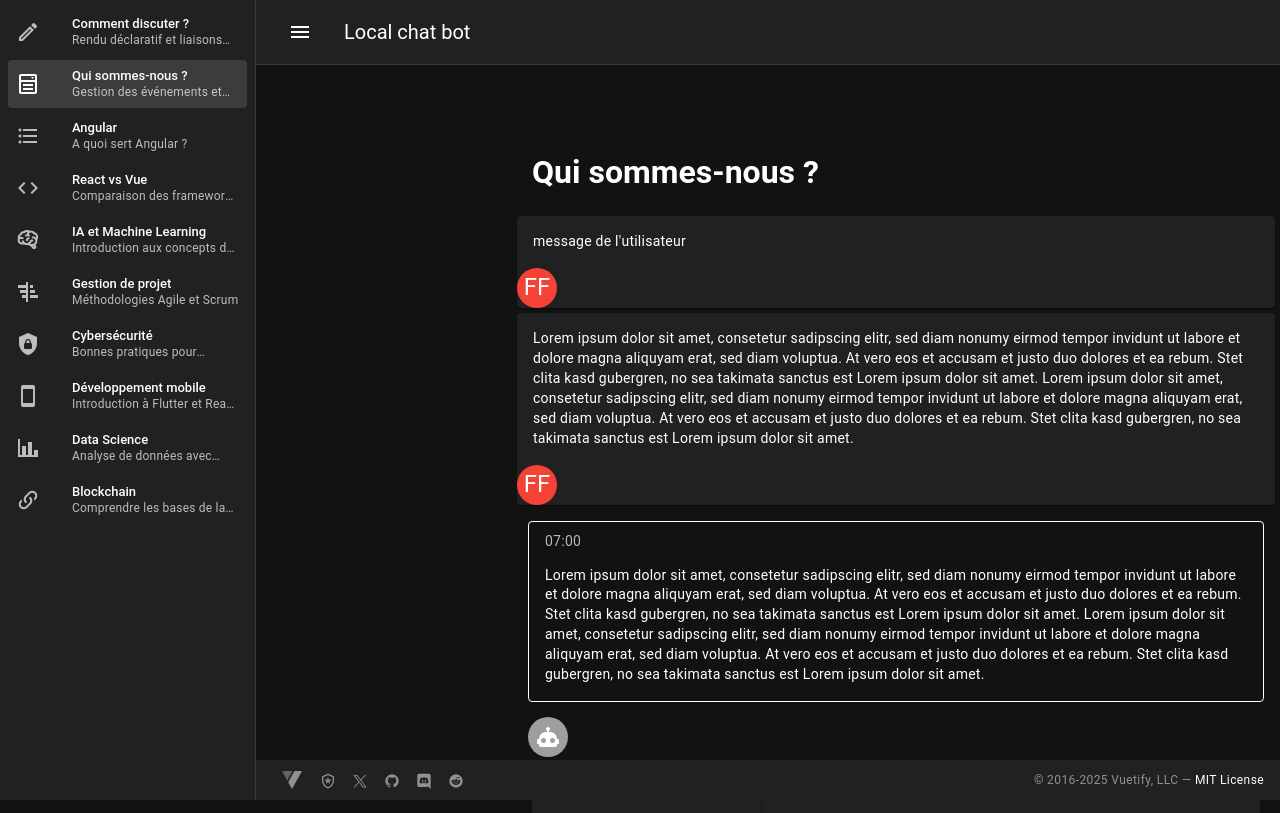
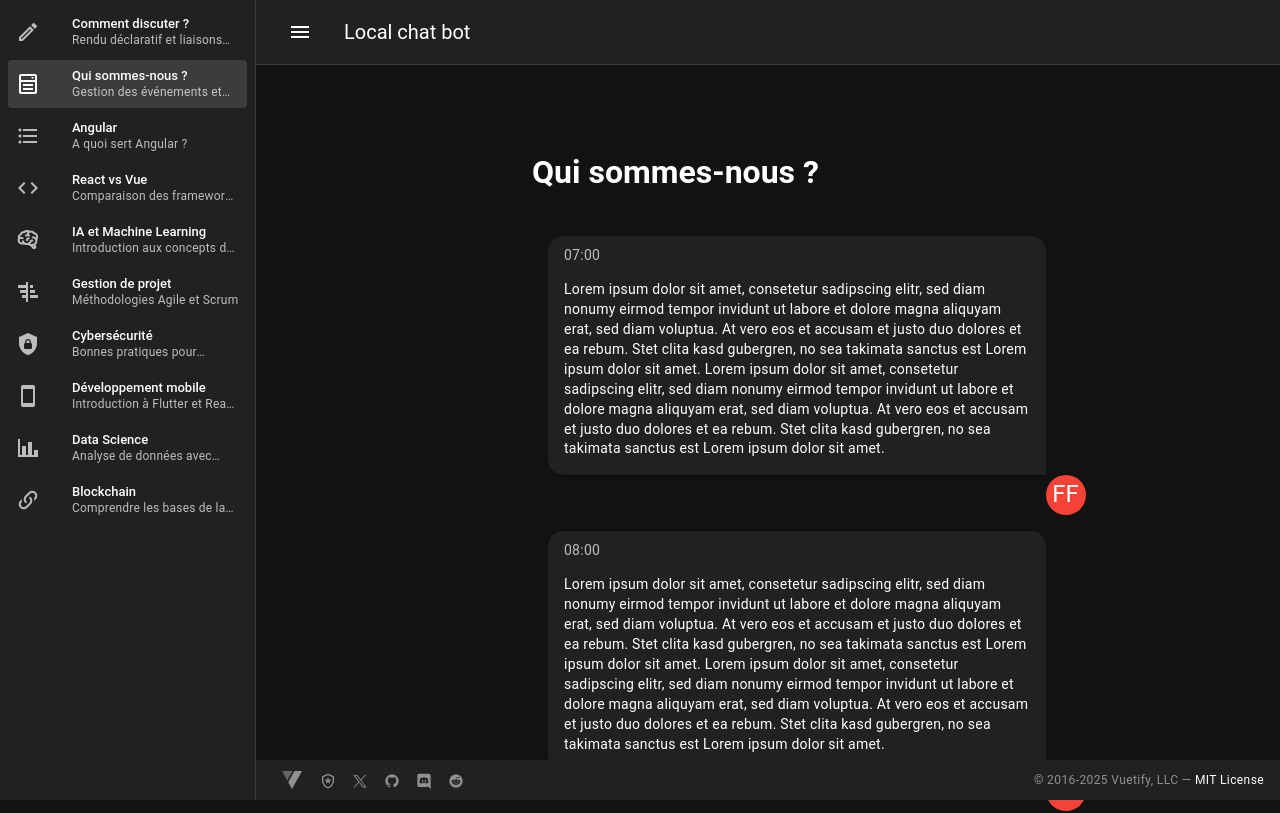
Before and after one commit to LeBonVieuBelouga/ai-interface, a Vue app: page /Exemple1 in a window 1280 px wide. Shown: the top 813 px of the page. Built offline with nearby package versions, Linux system fonts and the light colour scheme.

Commit message:
adaptation des messages utilisateur
les messages des utilisateurs ressemble plus à ceux du bot mais ont été modifié pour  qu'il ressemble plus a des bulles de dialogue

```diff
--- a/src/components/AiMessage.vue
+++ b/src/components/AiMessage.vue
@@ -20,7 +20,7 @@
 <script setup>
 defineProps({
   message: {
-    type: [],
+    type: Object,
     required: true,
   },
 });
@@ -29,5 +29,6 @@ defineProps({
 <style scoped lang="sass">
   .v-avatar
     margin-top: 15px
-
+  .v-card
+    margin-top: 1.5em
 </style>
--- a/src/components/UserMessage.vue
+++ b/src/components/UserMessage.vue
@@ -1,35 +1,51 @@
 <template>
-  <v-card class="message">
-    <v-card-text>
-      {{message}}
-    </v-card-text>
-    <v-avatar color="red">
+  <div class="ma-4 message-container"> <!-- Ajout de la classe message-container -->
+    <v-card
+      :subtitle="message.time"
+      class="message-card"
+    >
+      <v-card-text>
+        {{ message.text }}
+      </v-card-text>
+    </v-card>
+    <v-avatar color="red" class="avatar"> <!-- Ajout de la classe avatar -->
       <span class="white--text text-h5">{{ profil }}</span>
     </v-avatar>
-  </v-card>
-
+  </div>
 </template>
 
 <script setup>
 defineProps({
+  message: {
+    type: Object,
+    required: true,
+  },
   profil: {
     type: String,
     required: false,
-    default: 'U'
-  },
-  message: {
-    type: String,
-    required: true,
+    default: 'U', // Valeur par défaut si le profil n'est pas fourni
   },
 });
 </script>
 
 <style scoped lang="sass">
-  .message
-    margin: 5px
+.message-container
+  position: relative
+  // Nécessaire pour le positionnement absolu de l'avatar
+  max-width: 70% // Limite la largeur du conteneur
+  padding: 20px // Espacement entre les messages
 
-  .profil
-    margin-bottom: 0
+.message-card
+  border-radius: 15px 15px 0px 15px
 
-
+.avatar
+  position: absolute
+  // Positionnement absolu par rapport au conteneur parent
+  bottom: -20px
+  // Déplace l'avatar vers le bas
+  right: -20px
+  // Déplace l'avatar vers la gauche
+  width: 40px
+  // Taille de l'avatar
+  height: 40px
 </style>
--- a/src/pages/Exemple1.vue
+++ b/src/pages/Exemple1.vue
@@ -2,16 +2,16 @@
   <h1 class="ma-5"> Qui sommes-nous ?</h1>
 
   <UserMessage
-    v-for="(message, index) in messages"
+    v-for="(userMessage, index) in userMessages"
     :key="index"
     :profil="profil"
-    :message="message"
+    :message="userMessage"
   />
 
   <AiMessage
-    v-for="(iamessage, index) in iamessages"
+    v-for="(iaMessage, index) in iaMessages"
     :key="index"
-    :message="iamessage"/>
+    :message="iaMessage"/>
 
   <v-textarea
     class="v-bottom-navigation ma-5 position-sticky"
@@ -32,12 +32,18 @@ import UserMessage from "@/components/UserMessage.vue";
 import { ref } from 'vue';
 import AiMessage from "@/components/AiMessage.vue";
 
-const messages = ref([
-  "message de l'utilisateur",
-  "Lorem ipsum dolor sit amet, consetetur sadipscing elitr, sed diam nonumy eirmod tempor invidunt ut labore et dolore magna aliquyam erat, sed diam voluptua. At vero eos et accusam et justo duo dolores et ea rebum. Stet clita kasd gubergren, no sea takimata sanctus est Lorem ipsum dolor sit amet. Lorem ipsum dolor sit amet, consetetur sadipscing elitr, sed diam nonumy eirmod tempor invidunt ut labore et dolore magna aliquyam erat, sed diam voluptua. At vero eos et accusam et justo duo dolores et ea rebum. Stet clita kasd gubergren, no sea takimata sanctus est Lorem ipsum dolor sit amet."
+const userMessages = ref([
+  {
+  time: "07:00",
+  text: "Lorem ipsum dolor sit amet, consetetur sadipscing elitr, sed diam nonumy eirmod tempor invidunt ut labore et dolore magna aliquyam erat, sed diam voluptua. At vero eos et accusam et justo duo dolores et ea rebum. Stet clita kasd gubergren, no sea takimata sanctus est Lorem ipsum dolor sit amet. Lorem ipsum dolor sit amet, consetetur sadipscing elitr, sed diam nonumy eirmod tempor invidunt ut labore et dolore magna aliquyam erat, sed diam voluptua. At vero eos et accusam et justo duo dolores et ea rebum. Stet clita kasd gubergren, no sea takimata sanctus est Lorem ipsum dolor sit amet."
+  },
+  {
+    time: "08:00",
+    text: "Lorem ipsum dolor sit amet, consetetur sadipscing elitr, sed diam nonumy eirmod tempor invidunt ut labore et dolore magna aliquyam erat, sed diam voluptua. At vero eos et accusam et justo duo dolores et ea rebum. Stet clita kasd gubergren, no sea takimata sanctus est Lorem ipsum dolor sit amet. Lorem ipsum dolor sit amet, consetetur sadipscing elitr, sed diam nonumy eirmod tempor invidunt ut labore et dolore magna aliquyam erat, sed diam voluptua. At vero eos et accusam et justo duo dolores et ea rebum. Stet clita kasd gubergren, no sea takimata sanctus est Lorem ipsum dolor sit amet."
+  },
 ])
 
-const iamessages = ref([{
+const iaMessages = ref([{
   time : "07:00",
   text :"Lorem ipsum dolor sit amet, consetetur sadipscing elitr, sed diam nonumy eirmod tempor invidunt ut labore et dolore magna aliquyam erat, sed diam voluptua. At vero eos et accusam et justo duo dolores et ea rebum. Stet clita kasd gubergren, no sea takimata sanctus est Lorem ipsum dolor sit amet. Lorem ipsum dolor sit amet, consetetur sadipscing elitr, sed diam nonumy eirmod tempor invidunt ut labore et dolore magna aliquyam erat, sed diam voluptua. At vero eos et accusam et justo duo dolores et ea rebum. Stet clita kasd gubergren, no sea takimata sanctus est Lorem ipsum dolor sit amet."
 }
```
